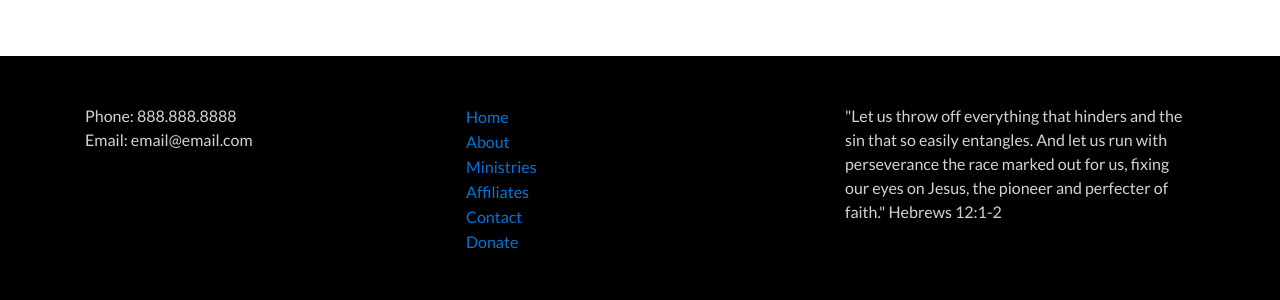
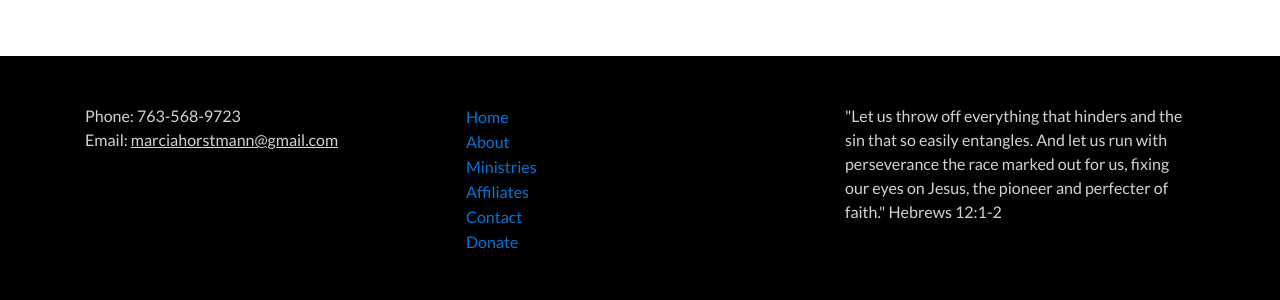
Before and after one commit to horstmannd/resolutionministries, a Jekyll site: the page built from index.html, in a window 1280 px wide. Shown: the part 1514-1814 px from the top of the page. Built offline with Jekyll 4.4.1, drawn with Linux system fonts in a browser that asks for light colours; nearby versions of some CDN libraries.

Commit message:
Update footer contact and style

```diff
--- a/_includes/footer.html
+++ b/_includes/footer.html
@@ -3,8 +3,8 @@
 	<div class="container">
 		<div class="row">
 			<div class="col-md-4 mb-2">
-				Phone: 888.888.8888<br>
-				Email: email@email.com
+				Phone: 763-568-9723<br>
+				Email: <a class="gray-links" href="mailto:marciahorstmann@gmail.com">marciahorstmann@gmail.com</a>
 			</div>
 			<hr class="hidden-md-up my-3">
 			<div class="col-md-4 mb-2">
--- a/css/styles.css
+++ b/css/styles.css
@@ -53,3 +53,11 @@ blockquote {
 }
 
 #main-footer hr {background-color: white;}
+
+a.gray-links:link {
+	color: lightgray;
+	text-decoration: underline;
+}
+a.gray-links:active {color: lightgray;}
+a.gray-links:visited {color: lightgray;}
+a.gray-links:hover {color: lightgray;}
```
